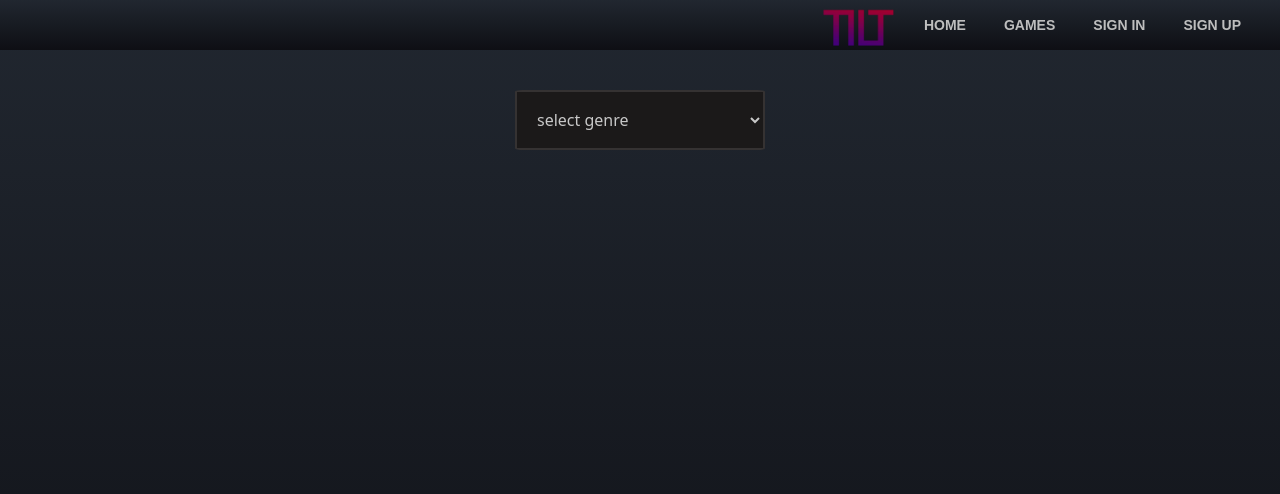
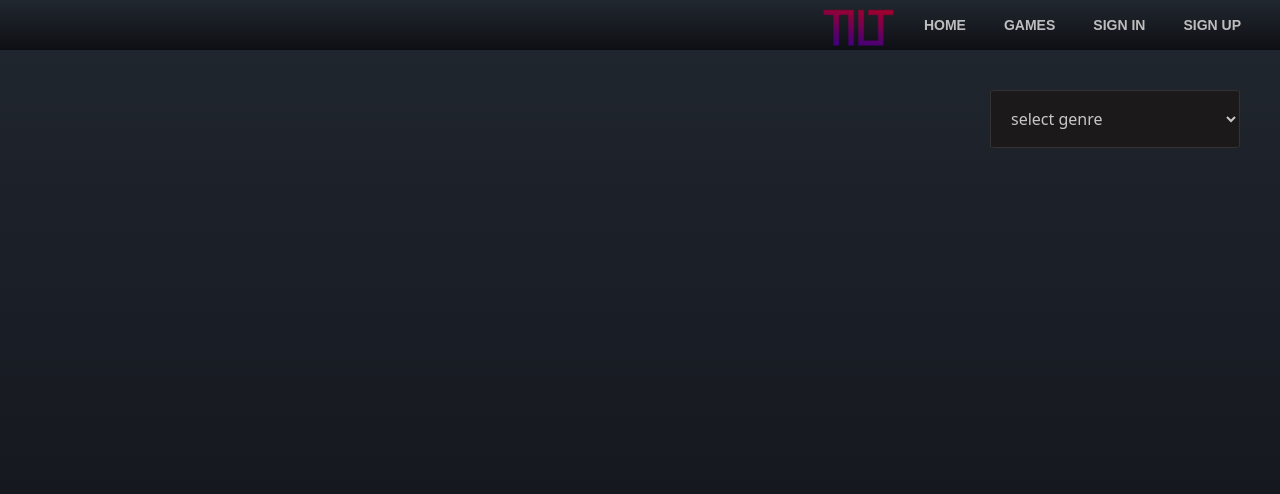
Before and after one commit to sforesi/tilt, a React (Create React App) app: page /games in a window 1280 px wide. Shown: the top 494 px of the page. Built offline with nearby package versions, Linux system fonts and the light colour scheme; a web font is replaced by a local one.

Commit message:
change border color

```diff
--- a/src/pages/Landing/GameSearch.css
+++ b/src/pages/Landing/GameSearch.css
@@ -5,6 +5,10 @@ img {
   border-radius: 2%;
   object-fit: cover;
   transition: transform 500ms;
+}
+
+.game-image {
+  border: 1px solid rgb(53,50,50);
 }
 
 .game-image:hover{
@@ -17,10 +21,10 @@ img {
 }
 
 .page-container {
-  margin-top: 30px;
+  margin: 20px;
   display: flex;
   align-items: center;
-  justify-content: center;
+  justify-content: right;
 }
 
 
@@ -37,15 +41,16 @@ img {
 }
 
 .drop-down {
-  margin: 10px;
+  margin: 20px;
   display: flex;
   align-items: center;
-  justify-content: center;
+  justify-content: right;
 }
 
 select {
-  border: 2px solid rgb(53, 50, 50);
+  border: 1px solid rgb(53, 50, 50);
   border-radius: 3%;
   background-color: rgb(27, 25, 25);
   width: 250px;
 }
+/* -------------- */
```
